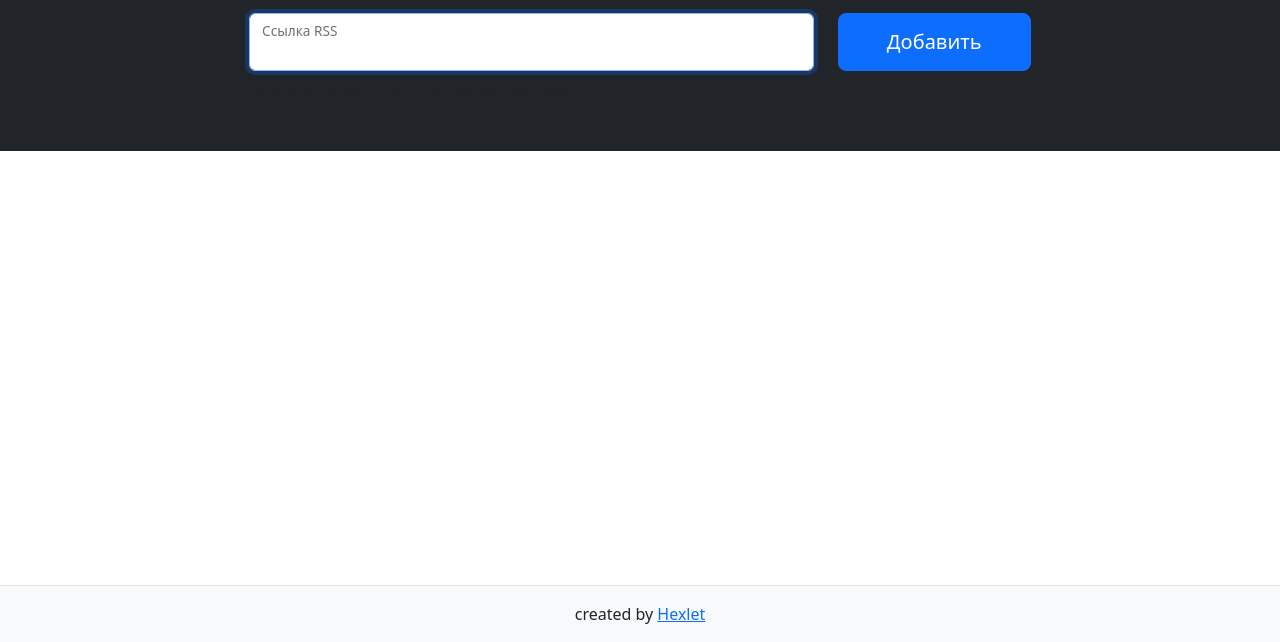
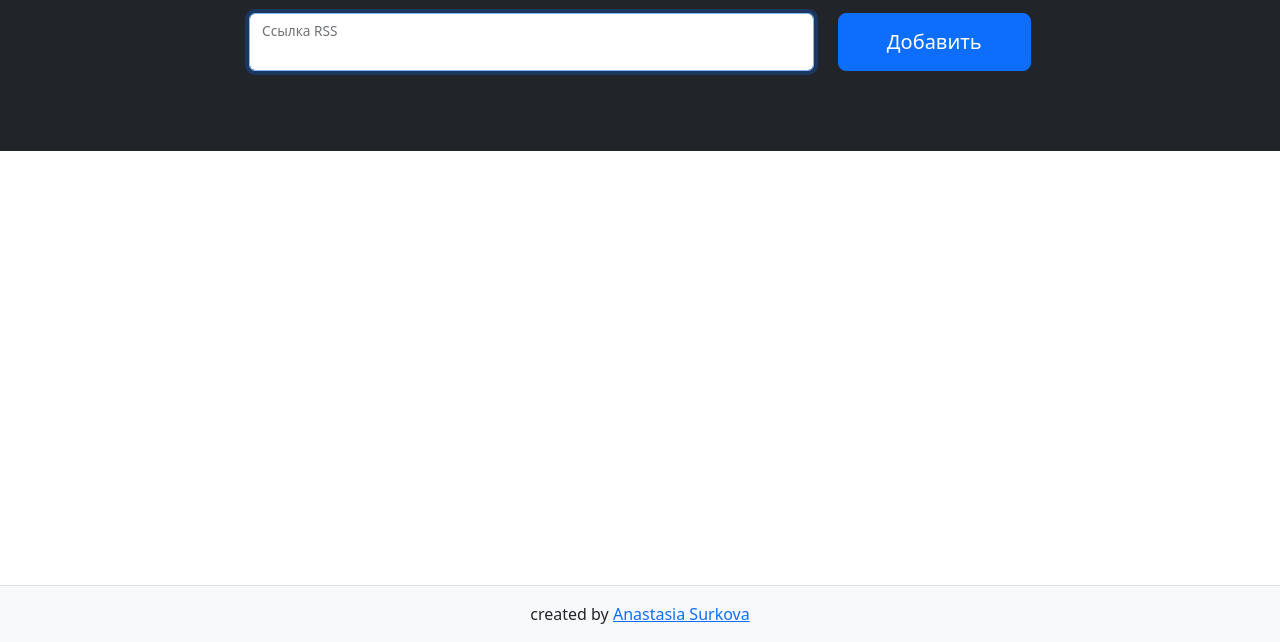
Before and after one commit to MoonOfKiwi/frontend-project-11, a website built with webpack: page index.html in a window 1280 px wide. Shown: the part 158-800 px from the top of the page. Built offline with nearby package versions, Linux system fonts and the light colour scheme; files whose address does not match are found by name.

Commit message:
refactor: change footer

```diff
--- a/index.html
+++ b/index.html
@@ -57,7 +57,7 @@
         <footer class="footer border-top py-3 mt-5 bg-light">
             <div class="container-xl">
                 <div class="text-center">
-                    created by <a href="https://ru.hexlet.io/professions/frontend/projects/11" target="_blank">Hexlet</a>
+                    created by <a href="https://github.com/MoonOfKiwi" target="_blank">Anastasia Surkova</a>
                 </div>
             </div>
         </footer>
```
